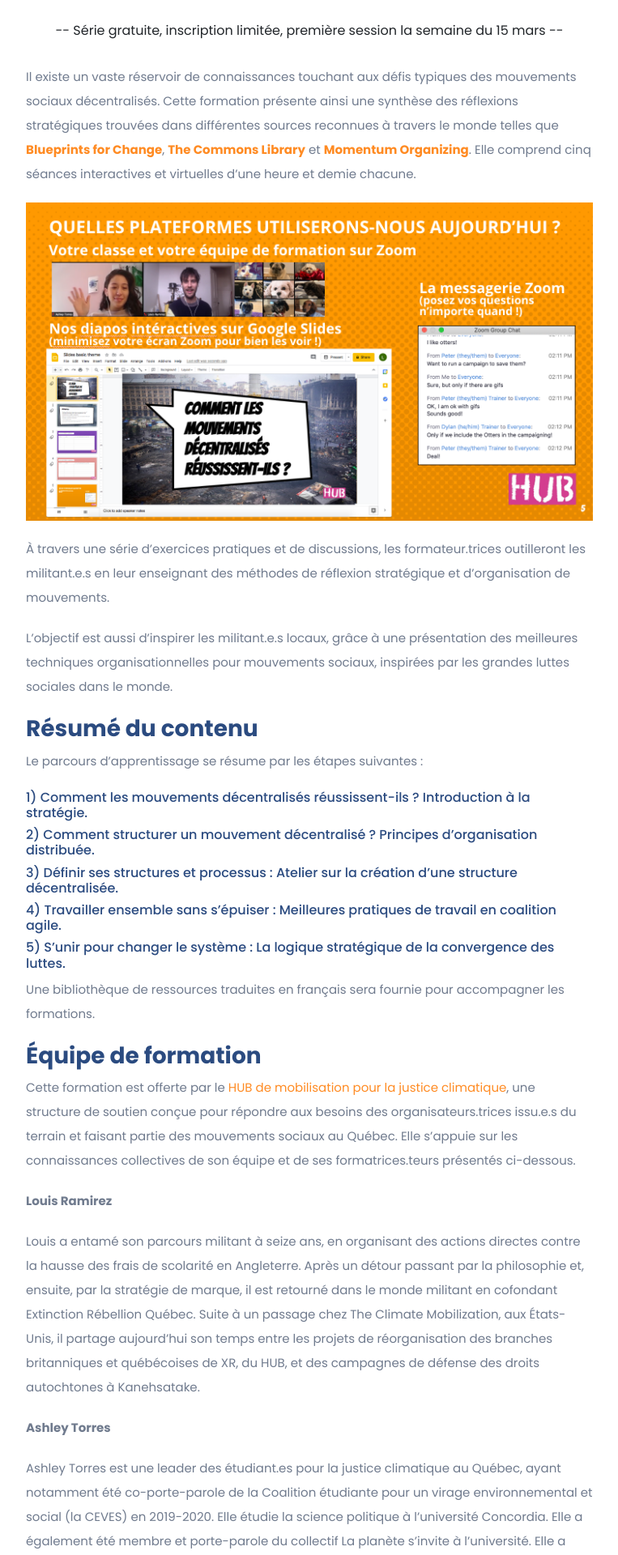
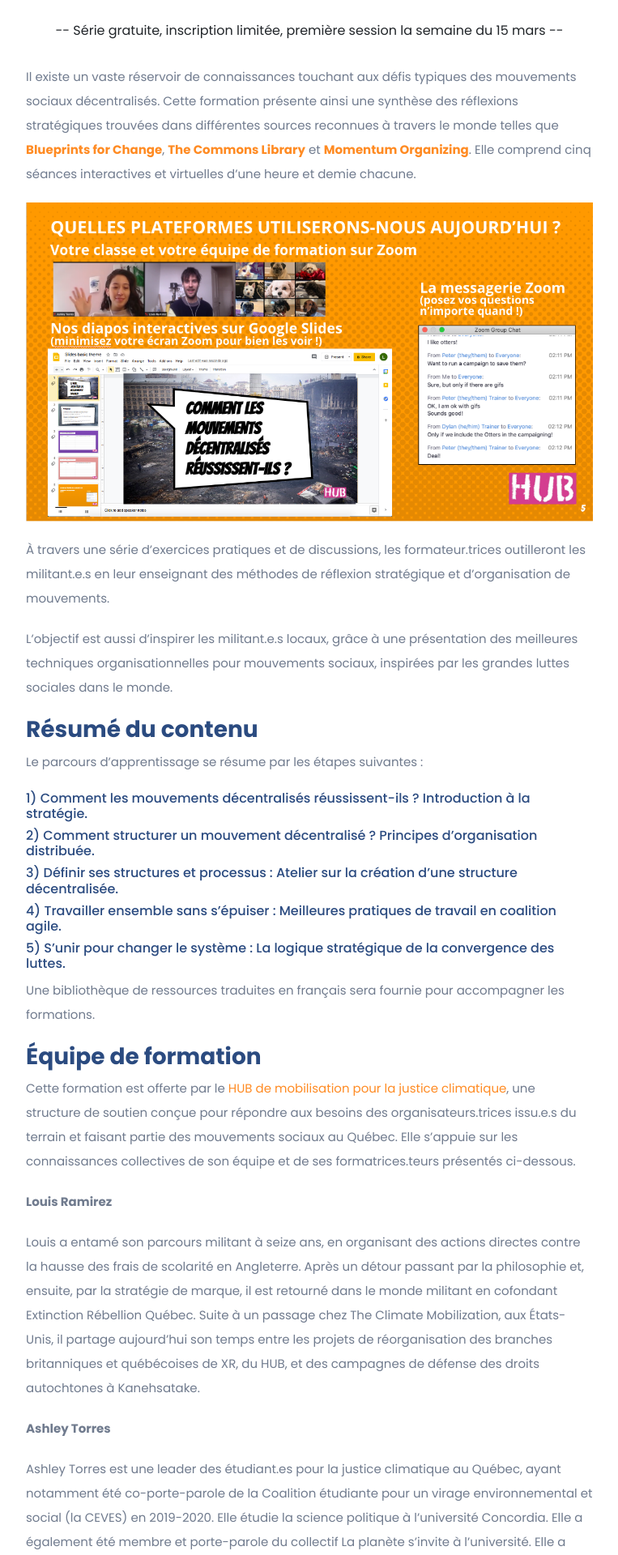
Before and after one commit to LeHubca/lehub-website, a Jekyll site: the page built from docs/_posts/2021-02-12-formations.md, in a window 1280 px wide. Shown: the part 430-2350 px from the top of the page at 81% size, without its empty margins (258-1021 px from the left). Built offline with Jekyll 4.4.1, drawn with Linux system fonts in a browser that asks for light colours.

Commit message:
Update Secondary Pages “2021-02-12-formations”

```diff
--- a/docs/_posts/2021-02-12-formations.md
+++ b/docs/_posts/2021-02-12-formations.md
@@ -10,9 +10,9 @@
 -- Série gratuite, inscription limitée, première session la semaine du 15 mars --
 </div>
 <br/>
-Il existe un vaste réservoir de connaissances touchant aux défis typiques des mouvements sociaux décentralisés. Cette formation présente ainsi une synthèse des réflexions stratégiques trouvées dans différentes sources reconnues à travers le monde telles que **[Blueprints for Change](http://blueprintsfc.org/)**, **[The Commons Library](https://commonslibrary.org/)** et **[Momentum Organizing](https://www.momentumcommunity.org/)**. Elle comprend cinq séances interactives et virtuelles d’une heure et demie chacune.
+Il existe un vaste réservoir de connaissances touchant aux défis typiques des mouvements sociaux décentralisés. Cette formation présente ainsi une synthèse des réflexions stratégiques trouvées dans différentes sources reconnues à travers le monde telles que **[Blueprints for Change](http://blueprintsfc.org/)**, [**The Commons Library** ](https://commonslibrary.org/)et **[Momentum Organizing](https://www.momentumcommunity.org/)**. Elle comprend cinq séances interactives et virtuelles d’une heure et demie chacune.
 
-![](/media/screen-shot-2021-02-18-at-1.53.33-pm.png)
+![](/media/diapo-formationmouvements.png)
 
 À travers une série d'exercices pratiques et de discussions, les formateur.trices outilleront les militant.e.s en leur enseignant des méthodes de réflexion stratégique et d'organisation de mouvements.
 
```
Also changed, not shown: docs/media/diapo-formationmouvements.png (added).
